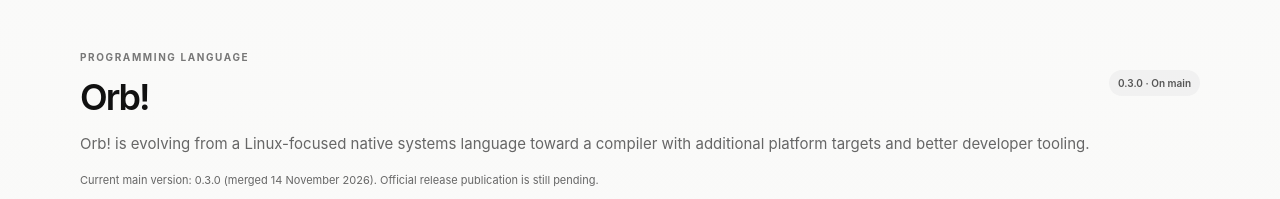
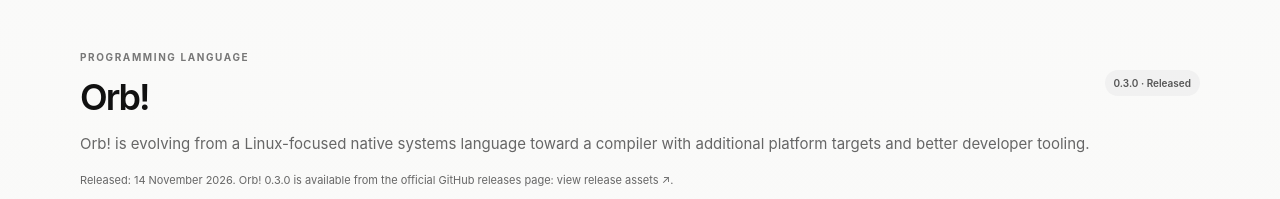
Before and after one commit to Orb-Corporation/Orb-Corporation, a plain HTML site: page roadmap/index.html in a window 1280 px wide. Shown: the part 675-874 px from the top of the page. Drawn offline with Linux system fonts and the light colour scheme.

Commit message:
Update Orb! 0.3.0 release information

```diff
--- a/roadmap/index.html
+++ b/roadmap/index.html
@@ -13,9 +13,9 @@
 
 <section class="section section-soft"><div class="container">
 <div class="roadmap-item">
-  <div class="roadmap-head"><div><p class="eyebrow">PROGRAMMING LANGUAGE</p><h2>Orb!</h2></div><span class="status status-dev">0.3.0 · On main</span></div>
+  <div class="roadmap-head"><div><p class="eyebrow">PROGRAMMING LANGUAGE</p><h2>Orb!</h2></div><span class="status status-dev">0.3.0 · Released</span></div>
   <p>Orb! is evolving from a Linux-focused native systems language toward a compiler with additional platform targets and better developer tooling.</p>
-  <p class="target-date">Current main version: 0.3.0 (merged 14 November 2026). Official release publication is still pending.</p>
+  <p class="target-date">Released: 14 November 2026. Orb! 0.3.0 is available from the official GitHub releases page: <a href="https://github.com/Orb-Corporation/Orb-/releases/latest" target="_blank" rel="noopener">view release assets ↗</a>.</p>
   <ul class="plain-list">
     <li>Linux x86-64: fully supported and tested.</li>
     <li>Windows via WSL2: recommended Windows workflow, using the Linux compiler in WSL2.</li>
```
